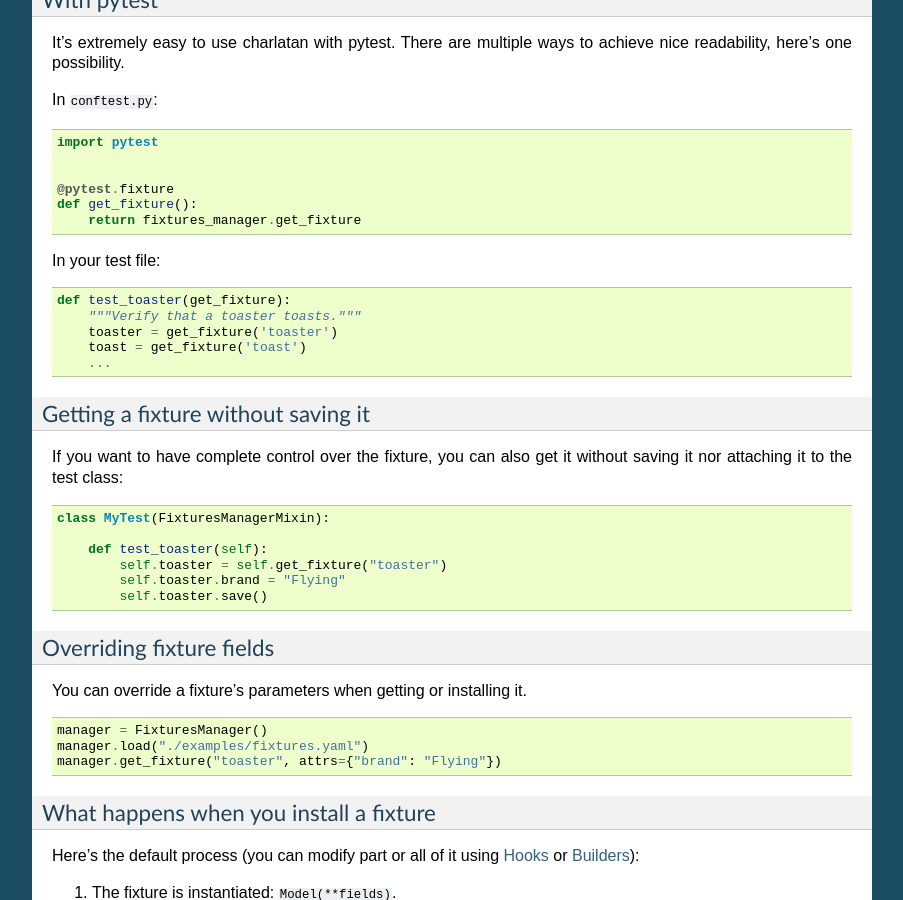
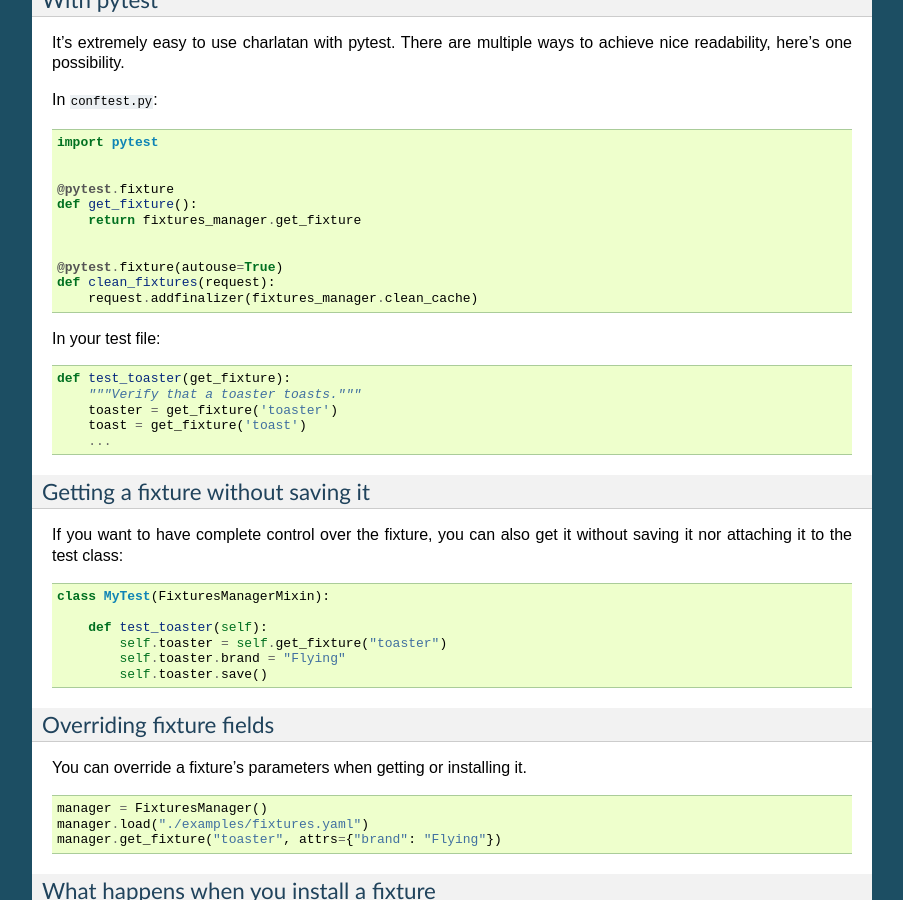
Before and after one commit to uber/charlatan, a Sphinx documentation site: the page built from docs/quickstart.rst, in a window 1280 px wide and 900 px high, scrolled down 2241 px. Shown: the whole window, without its empty margins (198-1101 px from the left). Built offline with Sphinx 7.4.7, drawn with Linux system fonts in a browser that asks for light colours.

Commit message:
Improve pytest documentation

```diff
--- a/docs/quickstart.rst
+++ b/docs/quickstart.rst
@@ -126,6 +126,12 @@ In ``conftest.py``:
     def get_fixture():
         return fixtures_manager.get_fixture
 
+
+    @pytest.fixture(autouse=True)
+    def clean_fixtures(request):
+        request.addfinalizer(fixtures_manager.clean_cache)
+
+
 In your test file:
 
 .. code-block:: python
```
